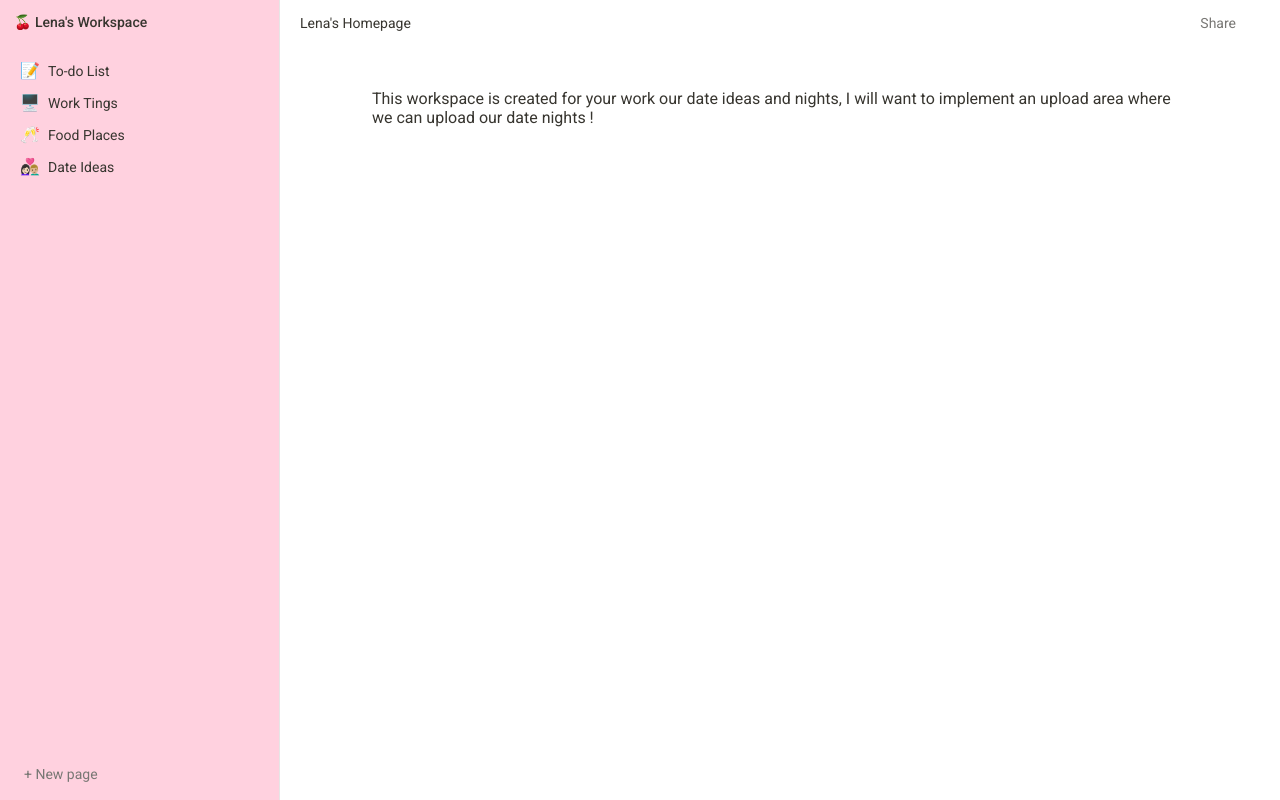
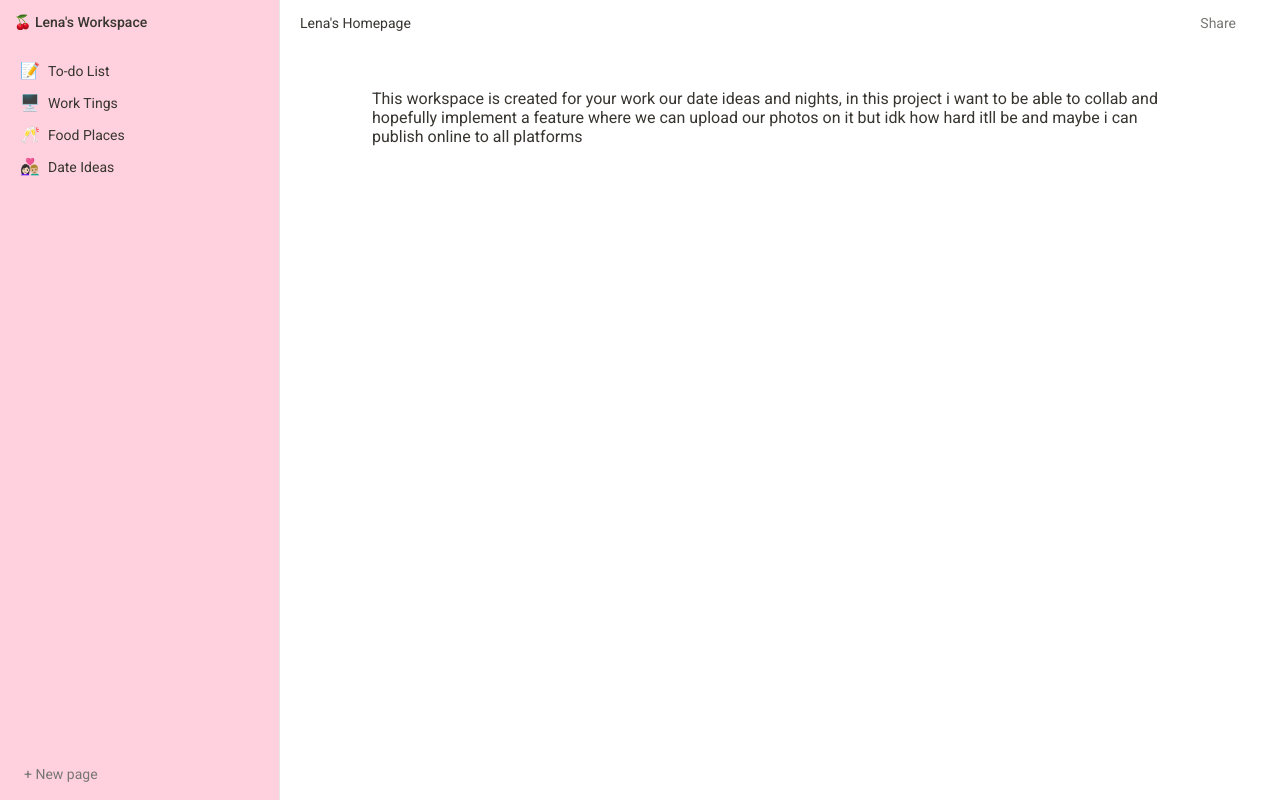
Before and after one commit to matthewkusnadi/Planner, a plain HTML site: page index.html in a window 1280 px wide. Drawn offline with Linux system fonts and the light colour scheme.

Commit message:
editing the html and css

```diff
--- a/index.html
+++ b/index.html
@@ -43,7 +43,7 @@
         </div>
         <div class="content-area">
             <div class="block" contenteditable="true">
-                This workspace is created for your work our date ideas and nights, I will want to implement an upload area where we can upload our date nights !
+                This workspace is created for your work our date ideas and nights, in this project i want to be able to collab and hopefully implement a feature where we can upload our photos on it but idk how hard itll be and maybe i can publish online to all platforms
             </div>
         </div>
     </div>
```
Also changed, not shown: date.html (+1 -1 lines), food.html (+1 -1 lines).
